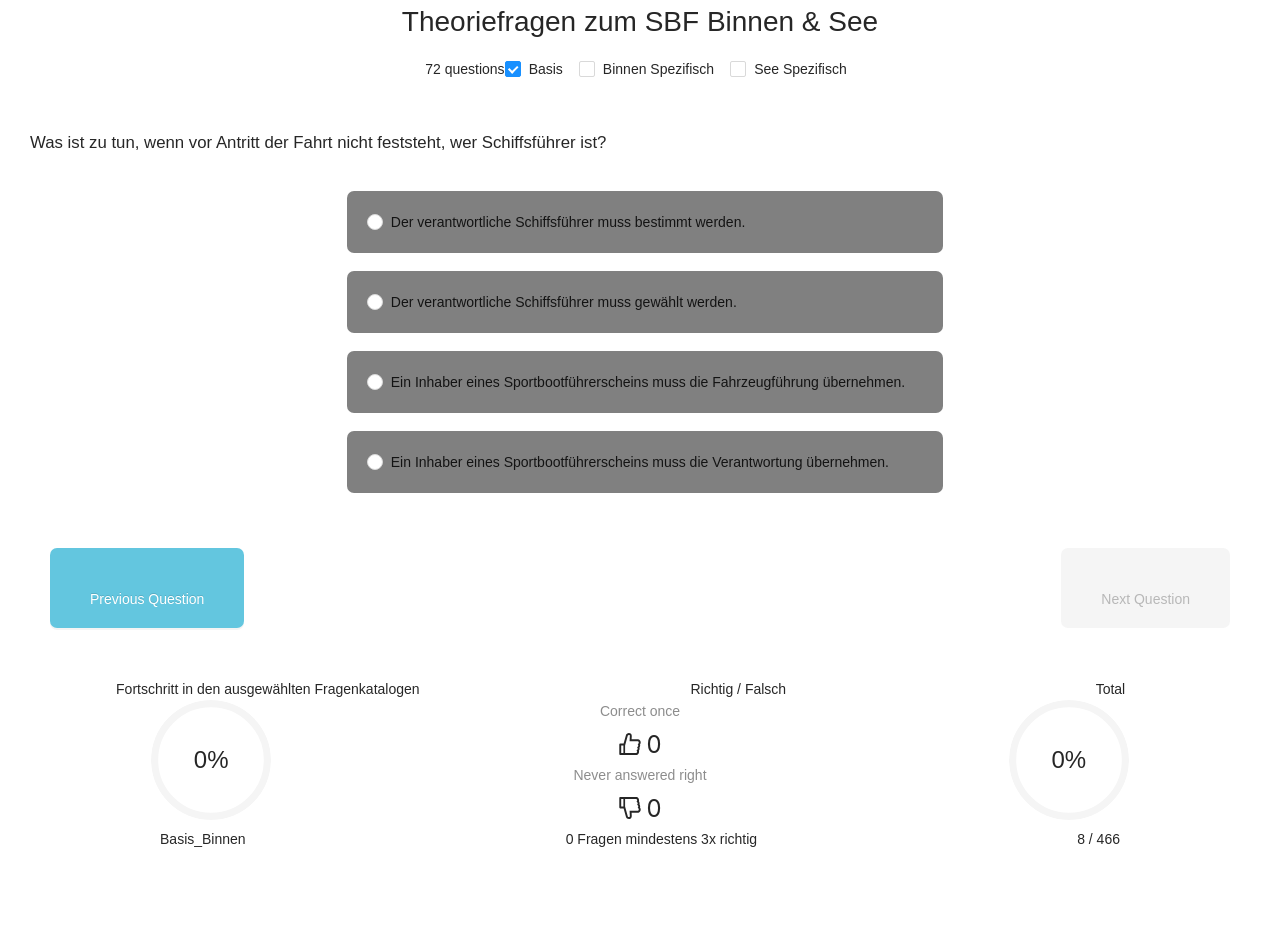
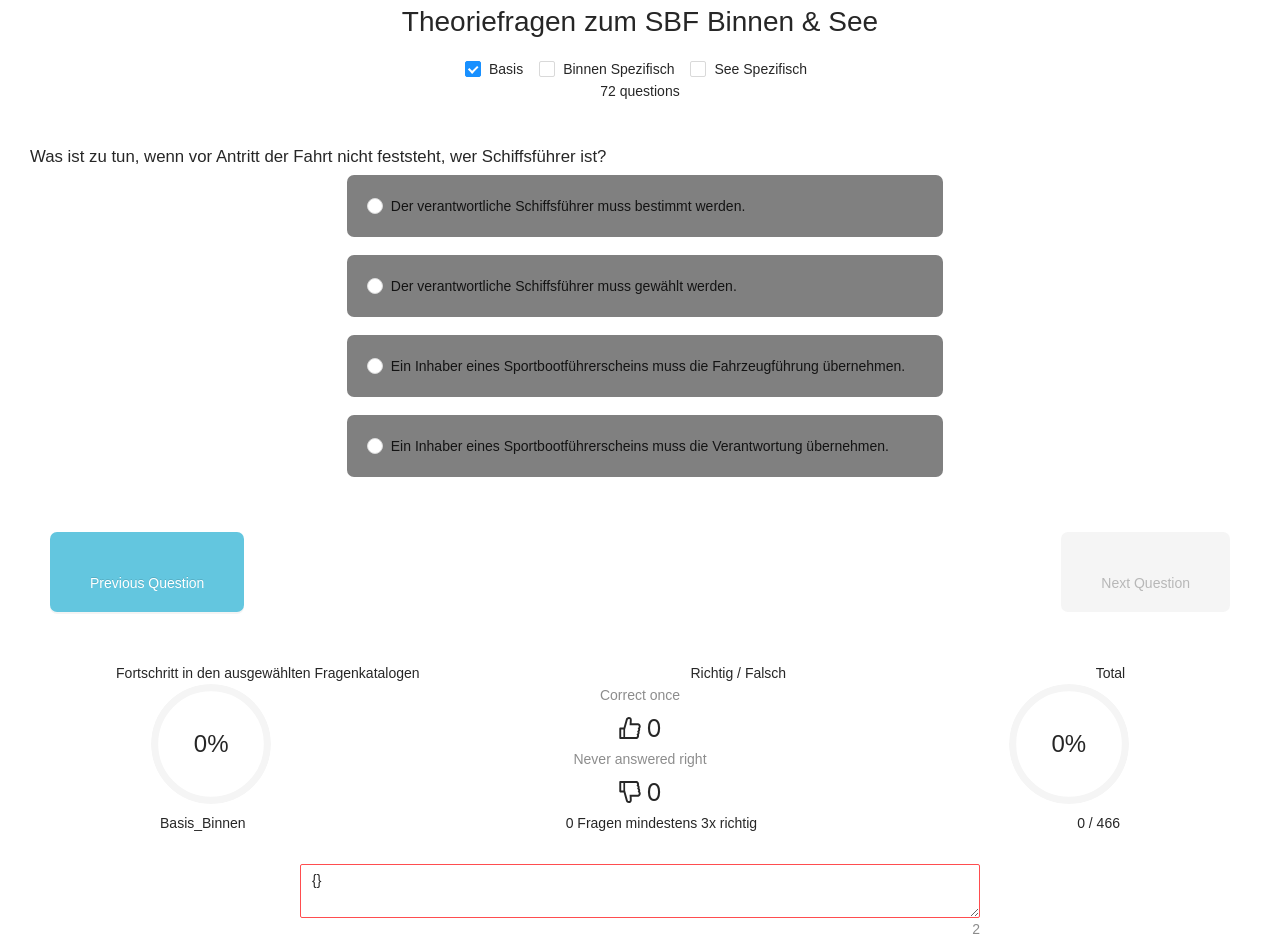
Before and after one commit to julschwarz/theorie-sbf-see-binnnen, a React (Create React App) app: page / in a window 1280 px wide. Shown: the top 947 px of the page. Before the commit the page ends 850 px from the top, so only its background shows below. Built offline with nearby package versions, Linux system fonts and the light colour scheme.

Commit message:
add readme, process upload and improve question ordering

```diff
--- /dev/null
+++ b/src/components/ProgressUpload.tsx
@@ -0,0 +1,52 @@
+import { Button, Input } from 'antd';
+import * as React from 'react';
+import '../styles.css';
+
+export function ProgressUpload(props: { setProgress: any }) {
+	const { setProgress } = props;
+	const { TextArea } = Input;
+	const [progressInput, setProgressInput] = React.useState({});
+	const [valid, setValid] = React.useState(false);
+
+	const uploadNewProgress = (e: any) => {
+		if (valid) setProgress(progressInput);
+	};
+
+	const checkInput = (e: React.ChangeEvent<HTMLTextAreaElement>) => {
+		try {
+			const newProgress = JSON.parse(e.currentTarget.value) as Record<
+				string,
+				{ rightCount: number; wrongCount: number }
+			>;
+
+			Object.keys(newProgress).map((questionId) => {
+				if (isNaN(parseInt(questionId.split('_')[0]))) throw Error("Couldn't parse question number");
+				if (isNaN(newProgress[questionId].rightCount)) throw Error("Couldn't parse rightCount");
+				if (isNaN(newProgress[questionId].wrongCount)) throw Error("Couldn't parse wrongCount");
+			});
+
+			setValid(true);
+			setProgressInput(newProgress);
+		} catch (e) {
+			console.log(e);
+			setValid(false);
+		}
+	};
+
+	return (
+		<div>
+			<TextArea
+				style={{
+					padding: '30px 300px',
+				}}
+				showCount
+				defaultValue="{}"
+				onChange={checkInput}
+				status={valid ? '' : 'error'}
+			/>
+			<Button disabled={!valid} onClick={uploadNewProgress} type="primary">
+				Update current progress
+			</Button>
+		</div>
+	);
+}
--- a/src/components/QuestionComponent.tsx
+++ b/src/components/QuestionComponent.tsx
@@ -1,5 +1,5 @@
 import { Button, Radio, Space } from 'antd';
-import { shuffle } from 'lodash';
+import _, { shuffle } from 'lodash';
 import * as React from 'react';
 import { useLocalStorage } from '../effects/useLocalStorage';
 import '../styles.css';
@@ -8,9 +8,30 @@ import { Image, Question, Response } from '../types';
 function ImageComponent(props: Image) {
 	return (
 		<a key={props.title} href={props.src} target={props.src}>
-			<img height={150} src={props.src} />
+			<img className="Image" src={props.src} />
 		</a>
 	);
+}
+
+function getNextQuestionId(
+	availableQuestionIds: string[],
+	progress: Record<string, { rightCount: number; wrongCount: number }>
+): string {
+	let nextQuestion = { index: availableQuestionIds[0], memorizationLevel: 10000 };
+
+	for (const id of _.shuffle(availableQuestionIds)) {
+		// if the id is not yet in progress and thus hasn't been seen by the user, return this question id
+		if (!progress[id]) return id;
+
+		// else find the question with the lowest memorization level,
+		// if a question is answered right it has a higher memorization Level (x 2). Therefore accounts double to the memorizationLevel
+		const memorizationLevel = progress[id].rightCount * 2 + progress[id].wrongCount;
+		if (memorizationLevel < nextQuestion.memorizationLevel) {
+			nextQuestion = { index: id, memorizationLevel };
+		}
+	}
+	// if all questions were answered at least once then return the one that has the lowest memorizationLevel
+	return nextQuestion.index;
 }
 
 function getQuestionProgress(
@@ -20,12 +41,19 @@ function getQuestionProgress(
 	return progress ? { ...question, ...progress } : question;
 }
 
-export function QuestionComponent(props: { questionsDict: Record<string, Question>; progress: any; setProgress: any }) {
+export function QuestionComponent(props: {
+	questionsDict: Record<string, Question>;
+	progress: Record<string, { rightCount: number; wrongCount: number }>;
+	setProgress: any;
+}) {
 	const { questionsDict, progress, setProgress } = props;
 	const [pastQuestionsIdList, setPastQuestionsIdList] = useLocalStorage<string[]>('answeredQuestions', []);
 	const [selectedResponse, setSelectedResponse] = React.useState<Response | null>(null);
+	// const [onlyWronglyAnsweredMode, setOnlyWronglyAnsweredMode] = React.useState(false);
 	const [currentQuestion, setQuestion] = React.useState<Question>(
-		pastQuestionsIdList.length == 0? getQuestionProgress(questionsDict['0_Basis_Binnen'], progress['0_Basis_Binnen']): getQuestionProgress(questionsDict[pastQuestionsIdList[pastQuestionsIdList.length - 1]],progress[pastQuestionsIdList[pastQuestionsIdList.length - 1]])
+		pastQuestionsIdList.length == 0
+			? getQuestionProgress(questionsDict['0_Basis_Binnen'], progress['0_Basis_Binnen'])
+			: getQuestionProgress(questionsDict[pastQuestionsIdList.pop()!], progress[pastQuestionsIdList.pop()!])
 	);
 
 	const responses = React.useMemo(() => {
@@ -50,27 +78,25 @@ export function QuestionComponent(props: { questionsDict: Record<string, Questio
 	}, [selectedResponse, currentQuestion]);
 
 	const goToNextQuestion = React.useCallback(() => {
-		const allIndexes = Object.keys(questionsDict);
-		const randomInt = Math.floor(Math.random() * allIndexes.length);
-		const nextRandomQuestionId = allIndexes[randomInt];
-		const nextRandomQuestion = questionsDict[nextRandomQuestionId];
-
-		// save last question in processed quere:
+		// save last question in processed queue:
 		setPastQuestionsIdList([...pastQuestionsIdList, currentQuestion.id]);
 
 		// save stats to progess:
-		const updatedCounts = { rightCount: currentQuestion.rightCount, wrongCount: currentQuestion.wrongCount };
-		setProgress({
+		const newProgress = {
 			...progress,
-			[currentQuestion.id]: updatedCounts,
-		});
-		console.log('Saved question to progress:' + JSON.stringify(progress));
+			[currentQuestion.id]: { rightCount: currentQuestion.rightCount, wrongCount: currentQuestion.wrongCount },
+		};
+		setProgress(newProgress);
+		console.log('Saved question to progress:' + JSON.stringify(newProgress));
 
-		// now set new question as current question and undo response
-		const nextQuestionProgress =
-			nextRandomQuestionId in Object.keys(progress)
-				? progress[nextRandomQuestionId]
-				: { rightCount: 0, wrongCount: 0 };
+		// now find next question, set it as current question and undo response
+		const nextQuestionId = getNextQuestionId(Object.keys(questionsDict), newProgress);
+		console.log('selected id' + nextQuestionId);
+		const nextRandomQuestion = questionsDict[nextQuestionId];
+
+		const nextQuestionProgress = newProgress[nextQuestionId]
+			? newProgress[nextQuestionId]
+			: { rightCount: 0, wrongCount: 0 };
 
 		setQuestion({
 			...nextRandomQuestion,
@@ -78,7 +104,7 @@ export function QuestionComponent(props: { questionsDict: Record<string, Questio
 			responses: shuffle(nextRandomQuestion.responses),
 		});
 		setSelectedResponse(null);
-		console.log('Set next question: ' + JSON.stringify(questionsDict[nextRandomQuestionId].question));
+		console.log('Set next question: ' + JSON.stringify(questionsDict[nextQuestionId].question));
 	}, [
 		currentQuestion,
 		questionsDict,
@@ -103,7 +129,12 @@ export function QuestionComponent(props: { questionsDict: Record<string, Questio
 
 	return (
 		<div>
+			{/* <Checkbox onChange={(e) => setOnlyWronglyAnsweredMode(e.target.value)}>
+				Nur falsch beantwortete Fragen
+			</Checkbox> */}
+			<br />
 			{currentQuestion.images.map((image) => ImageComponent(image))}
+
 			<div className="Question">{currentQuestion.question}</div>
 			<Radio.Group
 				disabled={selectedResponse != null}
--- a/src/components/StatsComponent.tsx
+++ b/src/components/StatsComponent.tsx
@@ -10,9 +10,6 @@ export function StatsComponent(props: {
 	numberTotalQuestions: number;
 }) {
 	const { progress, setProgress, catalogues, numberTotalQuestions } = props;
-
-	// Processed Questions unfiltered
-	const indexesProcessedInAllCatalogues = Object.keys(process);
 
 	// Processed questions within selected catalogues:
 	const indexesProcessedInSelectedCatalogue = Object.keys(progress).filter((index) =>
@@ -44,7 +41,7 @@ export function StatsComponent(props: {
 								'99%': 'limegreen',
 							}}
 							percent={round(
-								indexesProcessedInSelectedCatalogue.length / indexesProcessedInAllCatalogues.length,
+								(indexesProcessedInSelectedCatalogue.length / numberTotalQuestions) * 100,
 								2
 							)}
 						/>
@@ -75,7 +72,7 @@ export function StatsComponent(props: {
 								'60%': 'orange',
 								'99%': 'limegreen',
 							}}
-							percent={round(indexesProcessedInAllCatalogues.length / 466, 1)}
+							percent={round((Object.keys(progress).length / 466) * 100, 1)}
 						/>
 					}
 				</Col>
@@ -89,7 +86,7 @@ export function StatsComponent(props: {
 					{Object.values(progress).filter((value) => value.rightCount >= 3).length} Fragen mindestens 3x
 					richtig
 				</Col>
-				<Col flex={3}> {Object.keys(process).length} / 466</Col>
+				<Col flex={3}> {Object.keys(progress).length} / 466</Col>
 			</Row>
 		</div>
 	);
--- a/src/index.tsx
+++ b/src/index.tsx
@@ -2,6 +2,7 @@ import { Checkbox } from 'antd';
 import * as _ from 'lodash';
 import * as React from 'react';
 import { render } from 'react-dom';
+import { ProgressUpload } from './components/ProgressUpload';
 import { QuestionComponent } from './components/QuestionComponent';
 import { StatsComponent } from './components/StatsComponent';
 import { useLocalStorage } from './effects/useLocalStorage';
@@ -73,19 +74,20 @@ function App() {
 		'progress',
 		{}
 	);
+
 	return (
 		<div className="App">
 			<h1>{'Theoriefragen zum SBF Binnen & See'}</h1>
-			{`${Object.keys(questionCatalogue).length} questions`}
 			{selection}
+			<div>{`${Object.keys(questionCatalogue).length} questions`}</div>
 			<QuestionComponent questionsDict={questionCatalogue} progress={progress} setProgress={setProgress} />
-
 			<StatsComponent
 				progress={progress}
 				setProgress={setProgress}
 				catalogues={selectedQuestionCatalogues}
 				numberTotalQuestions={Object.keys(questionCatalogue).length}
 			/>
+			<ProgressUpload setProgress={setProgress} />
 		</div>
 	);
 }
--- a/src/styles.css
+++ b/src/styles.css
@@ -8,7 +8,13 @@
 .Question {
 	text-align: left;
 	font-size: 1.2em;
-	margin: 30px;
+	margin: 0px 30px;
+	padding-top: 20px;
+}
+
+.Image {
+	height: 20%;
+	width: 30%;
 	padding-top: 20px;
 }
 
```
Also changed, not shown: 2 other files (tests, documents, lock files or other folders).
